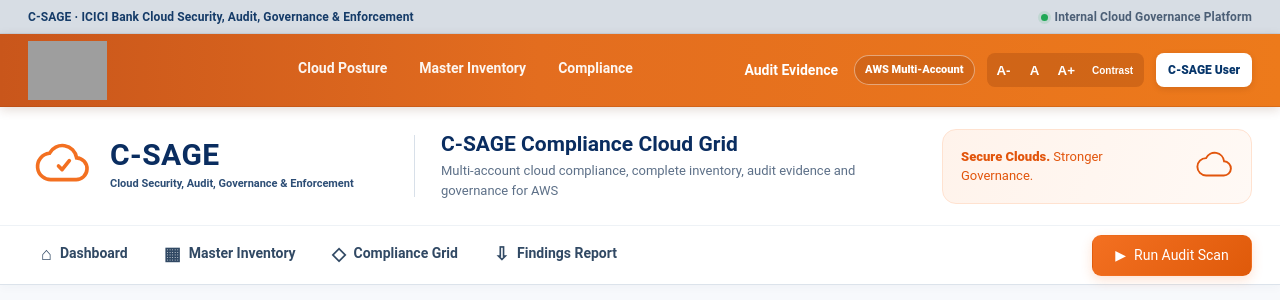
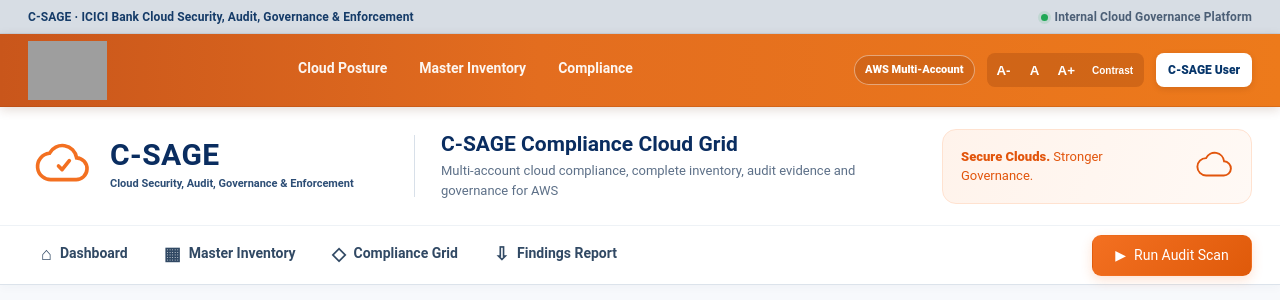
Before and after one commit to shankamal/AWS-C-SAGE, a Django app: template templates/compliance/base.html in a window 1280 px wide. Shown: the top 300 px of the page. Run offline with Django 5.2, Linux system fonts and the light colour scheme; the template is opened without the code that fills it, so the values that code supplies are empty; grey boxes are pictures that could not be loaded.

Commit message:
Remove Audit Evidence link from application header

```diff
--- a/templates/compliance/base.html
+++ b/templates/compliance/base.html
@@ -33,7 +33,6 @@
       </nav>
 
       <div class="icici-header-actions">
-        <a class="header-link" href="{% url 'export_findings_csv' %}">Audit Evidence</a>
         <span class="environment-pill">AWS Multi-Account</span>
         <div class="accessibility-controls" aria-label="Accessibility controls">
           <button type="button" data-font="85" aria-label="Decrease font size">A-</button>
```
